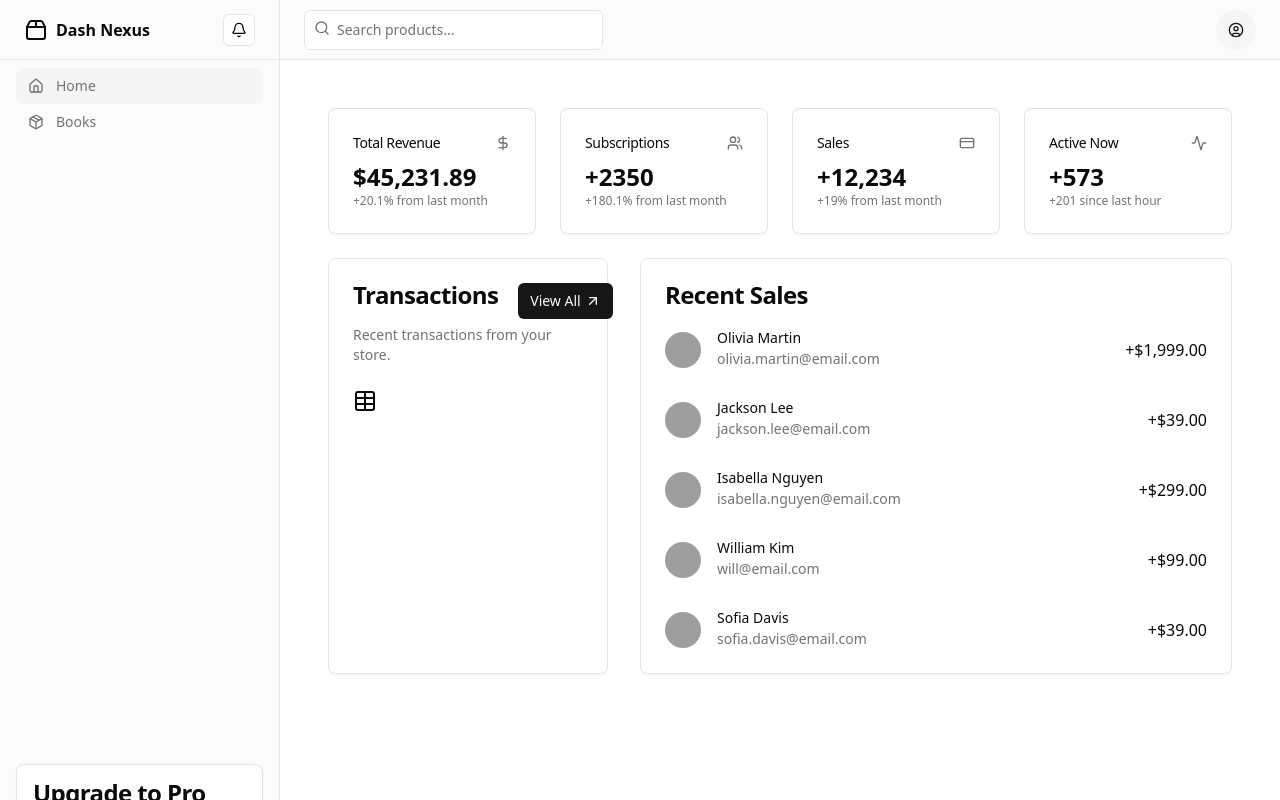
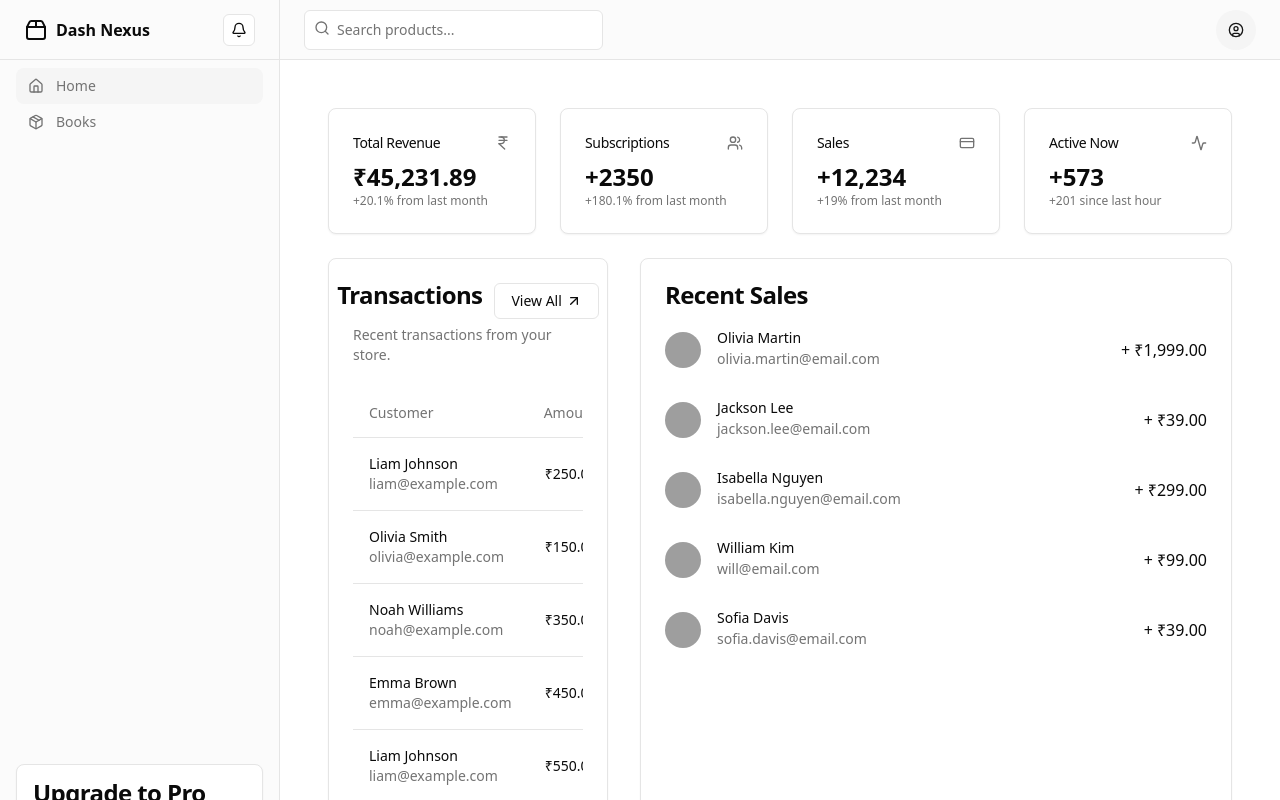
Before and after one commit to Saksham-Shukla-05/dashnexus, a React (Vite) app: page /dashboard/home in a window 1280 px wide. Shown: the top 800 px of the page. Built offline with nearby package versions, Linux system fonts and the light colour scheme; grey boxes are pictures that could not be loaded.

Commit message:
Made some changes in HomePage

```diff
--- a/src/pages/HomePage.tsx
+++ b/src/pages/HomePage.tsx
@@ -9,6 +9,7 @@ import {
   CardTitle,
 } from "@/components/ui/card";
 import {
+  Table,
   TableBody,
   TableCell,
   TableHead,
@@ -20,8 +21,7 @@ import {
   Activity,
   ArrowUpRight,
   CreditCard,
-  DollarSign,
-  Table,
+  IndianRupee,
   Users,
 } from "lucide-react";
 import { Link } from "react-router-dom";
@@ -38,10 +38,10 @@ function HomePage() {
                   <CardTitle className="text-sm font-medium">
                     Total Revenue
                   </CardTitle>
-                  <DollarSign className="h-4 w-4 text-muted-foreground" />
+                  <IndianRupee className="h-4 w-4 text-muted-foreground" />
                 </CardHeader>
                 <CardContent>
-                  <div className="text-2xl font-bold">$45,231.89</div>
+                  <div className="text-2xl font-bold">₹45,231.89</div>
                   <p className="text-xs text-muted-foreground">
                     +20.1% from last month
                   </p>
@@ -88,16 +88,18 @@ function HomePage() {
                 </CardContent>
               </Card>
             </div>
-            <div className="grid gap-4  md:gap-8 lg:grid-cols-2 xl:grid-cols-3">
+            <div className="grid gap-4 md:gap-8 lg:grid-cols-2 xl:grid-cols-3">
               <Card className="xl:col-span-1" x-chunk="dashboard-01-chunk-4">
-                <CardHeader className="flex  flex-col items-start">
-                  <div className="flex flex-row justify-between w-full gap-5">
+                <CardHeader className="flex  flex-col items-center">
+                  <div className="flex flex-row justify-between gap-3">
                     <CardTitle>Transactions</CardTitle>
-                    <Button asChild size={"sm"} className="ml-auto gap-1">
-                      <Link to="#">
-                        View All
-                        <ArrowUpRight size={20} />
-                      </Link>
+                    <Button
+                      variant={"outline"}
+                      size="sm"
+                      className="mt-auto gap-1 px-4"
+                    >
+                      <Link to="#">View All</Link>
+                      <ArrowUpRight className="h-4 w-4" />
                     </Button>
                   </div>
                   <CardDescription>
@@ -140,7 +142,7 @@ function HomePage() {
                         <TableCell className="hidden md:table-cell lg:hidden xl:table-column">
                           2023-06-23
                         </TableCell>
-                        <TableCell className="text-right">$250.00</TableCell>
+                        <TableCell className="text-right">₹250.00</TableCell>
                       </TableRow>
                       <TableRow>
                         <TableCell>
@@ -160,7 +162,7 @@ function HomePage() {
                         <TableCell className="hidden md:table-cell lg:hidden xl:table-column">
                           2023-06-24
                         </TableCell>
-                        <TableCell className="text-right">$150.00</TableCell>
+                        <TableCell className="text-right">₹150.00</TableCell>
                       </TableRow>
                       <TableRow>
                         <TableCell>
@@ -180,7 +182,7 @@ function HomePage() {
                         <TableCell className="hidden md:table-cell lg:hidden xl:table-column">
                           2023-06-25
                         </TableCell>
-                        <TableCell className="text-right">$350.00</TableCell>
+                        <TableCell className="text-right">₹350.00</TableCell>
                       </TableRow>
                       <TableRow>
                         <TableCell>
@@ -200,7 +202,7 @@ function HomePage() {
                         <TableCell className="hidden md:table-cell lg:hidden xl:table-column">
                           2023-06-26
                         </TableCell>
-                        <TableCell className="text-right">$450.00</TableCell>
+                        <TableCell className="text-right">₹450.00</TableCell>
                       </TableRow>
                       <TableRow>
                         <TableCell>
@@ -220,7 +222,7 @@ function HomePage() {
                         <TableCell className="hidden md:table-cell lg:hidden xl:table-column">
                           2023-06-27
                         </TableCell>
-                        <TableCell className="text-right">$550.00</TableCell>
+                        <TableCell className="text-right">₹550.00</TableCell>
                       </TableRow>
                     </TableBody>
                   </Table>
@@ -244,7 +246,7 @@ function HomePage() {
                         olivia.martin@email.com
                       </p>
                     </div>
-                    <div className="ml-auto font-medium">+$1,999.00</div>
+                    <div className="ml-auto font-medium">+ ₹1,999.00</div>
                   </div>
                   <div className="flex items-center gap-4">
                     <Avatar className="hidden h-9 w-9 sm:flex">
@@ -259,7 +261,7 @@ function HomePage() {
                         jackson.lee@email.com
                       </p>
                     </div>
-                    <div className="ml-auto font-medium">+$39.00</div>
+                    <div className="ml-auto font-medium">+ ₹39.00</div>
                   </div>
                   <div className="flex items-center gap-4">
                     <Avatar className="hidden h-9 w-9 sm:flex">
@@ -274,7 +276,7 @@ function HomePage() {
                         isabella.nguyen@email.com
                       </p>
                     </div>
-                    <div className="ml-auto font-medium">+$299.00</div>
+                    <div className="ml-auto font-medium">+ ₹299.00</div>
                   </div>
                   <div className="flex items-center gap-4">
                     <Avatar className="hidden h-9 w-9 sm:flex">
@@ -289,7 +291,7 @@ function HomePage() {
                         will@email.com
                       </p>
                     </div>
-                    <div className="ml-auto font-medium">+$99.00</div>
+                    <div className="ml-auto font-medium">+ ₹99.00</div>
                   </div>
                   <div className="flex items-center gap-4">
                     <Avatar className="hidden h-9 w-9 sm:flex">
@@ -304,7 +306,7 @@ function HomePage() {
                         sofia.davis@email.com
                       </p>
                     </div>
-                    <div className="ml-auto font-medium">+$39.00</div>
+                    <div className="ml-auto font-medium">+ ₹39.00</div>
                   </div>
                 </CardContent>
               </Card>
```
